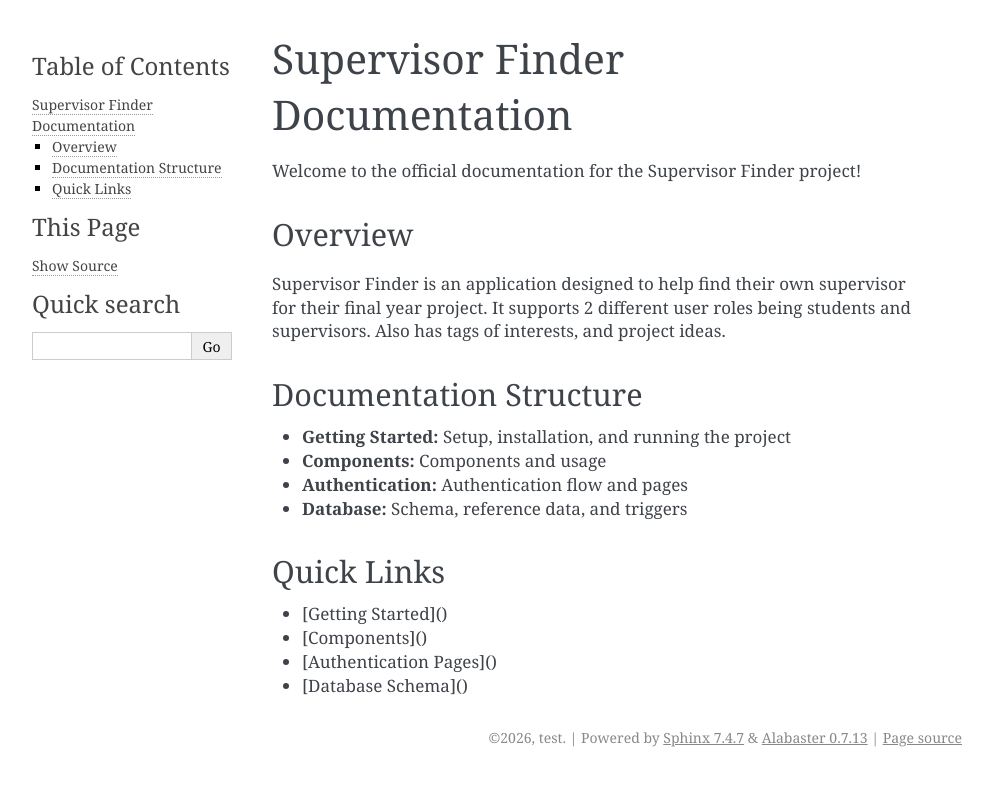
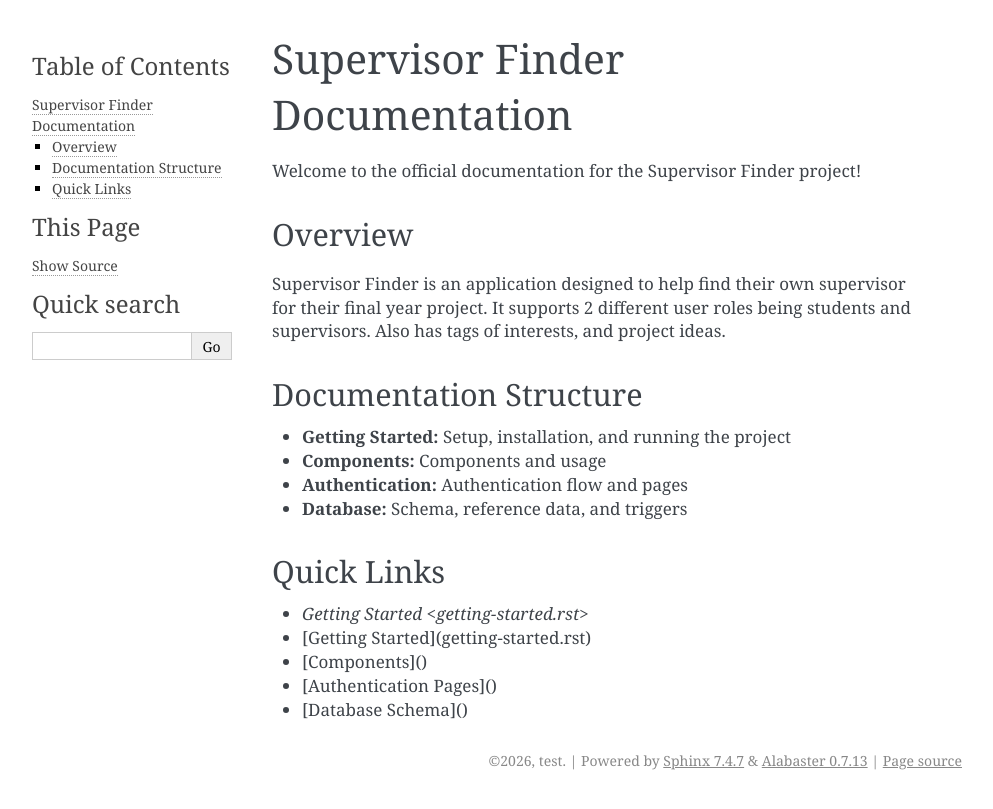
Before and after one commit to TenkaTosic/Deferral_supervisor_finder, a Sphinx documentation site: the page built from docs/index.rst, in a window 1280 px wide. Shown: the top 809 px of the page, without its empty margins (148-1141 px from the left). Built offline with Sphinx 7.4.7, drawn with Linux system fonts in a browser that asks for light colours.

Commit message:
update 1

```diff
--- a/docs/index.rst
+++ b/docs/index.rst
@@ -19,7 +19,8 @@ Documentation Structure
 Quick Links
 ***********
 
-- [Getting Started]()
+- `Getting Started <getting-started.rst>`
+- [Getting Started](getting-started.rst)
 - [Components]()
 - [Authentication Pages]()
 - [Database Schema]()
```
Also changed, not shown: docs/getting-started.rst (added).
